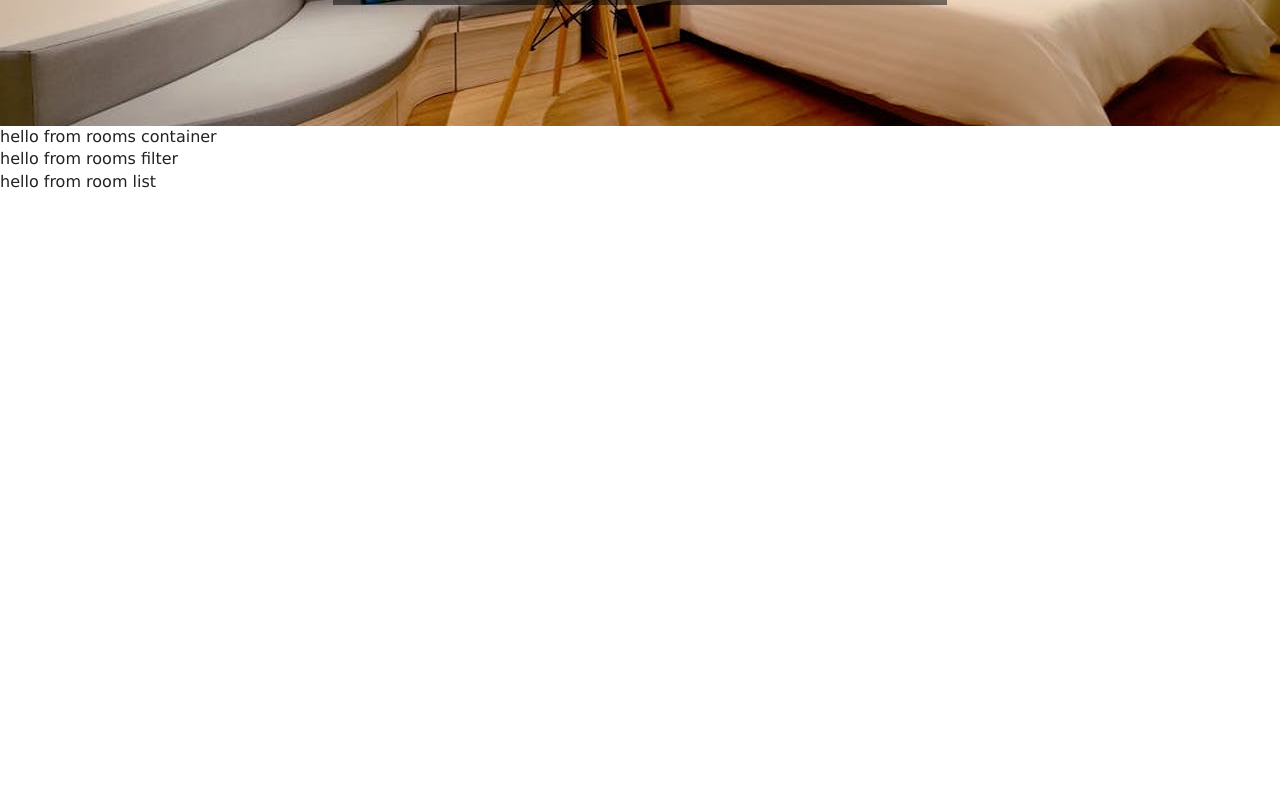
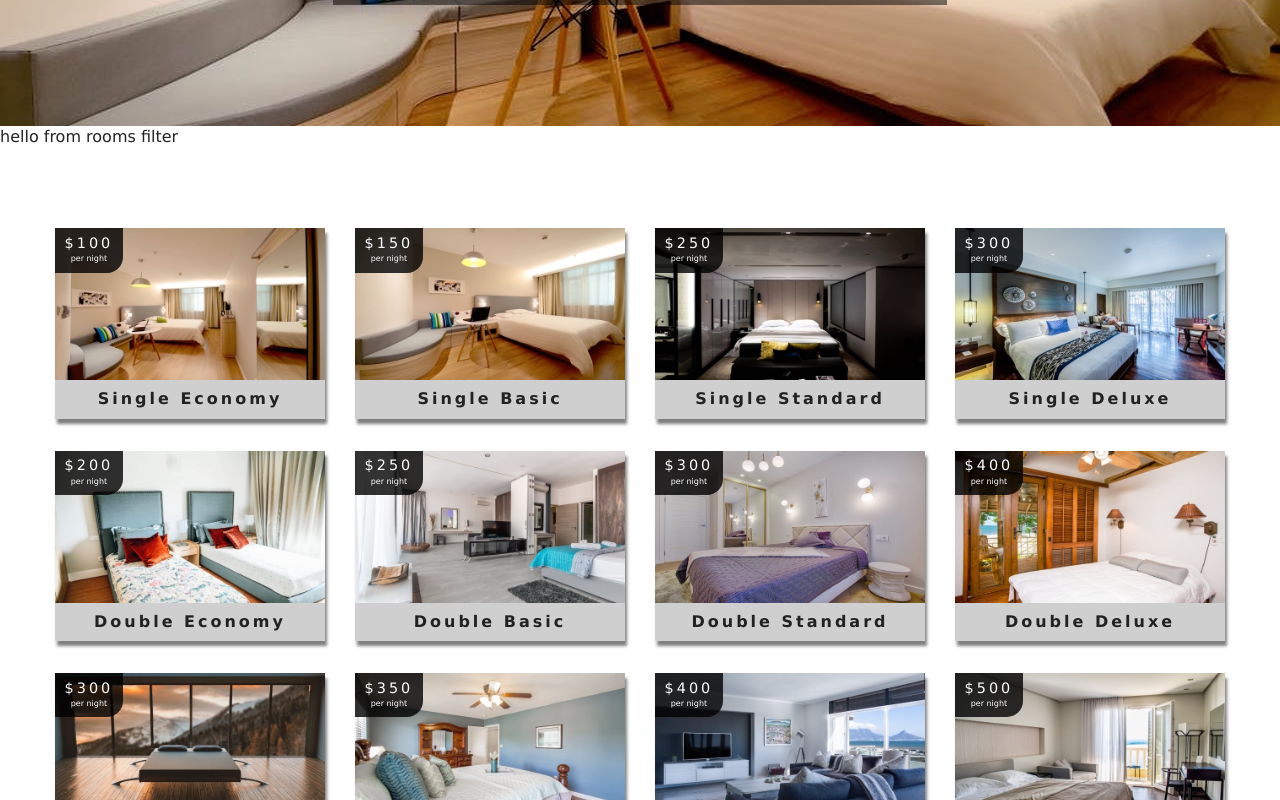
Before and after one commit to vanzinvestor/react-beach-resort-project, a React (Create React App) app: page /rooms in a window 1280 px wide. Shown: the part 420-1220 px from the top of the page. Before the commit the page ends 800 px from the top, so only its background shows below. Built offline with nearby package versions, Linux system fonts and the light colour scheme.

Commit message:
Room List

```diff
--- a/src/components/RoomContainer.js
+++ b/src/components/RoomContainer.js
@@ -12,11 +12,10 @@ function RoomContainer({ context }) {
   }
 
   return (
-    <div>
-      hello from rooms container
+    <>
       <RoomFilter rooms={rooms} />
       <RoomList rooms={sortedRooms} />
-    </div>
+    </>
   );
 }
 
--- a/src/components/RoomList.js
+++ b/src/components/RoomList.js
@@ -1,5 +1,22 @@
 import React from 'react';
+import Room from '../components/Room';
 
-export default function RoomList() {
-  return <div>hello from room list</div>;
+export default function RoomList({ rooms }) {
+  if (rooms.length === 0) {
+    return (
+      <div className="empty-search">
+        <h3>unfortunately no rooms mathed your search parameters</h3>
+      </div>
+    );
+  }
+
+  return (
+    <section className="roomslist">
+      <div className="roomslist-center">
+        {rooms.map(item => (
+          <Room key={item.id} room={item} />
+        ))}
+      </div>
+    </section>
+  );
 }
```
